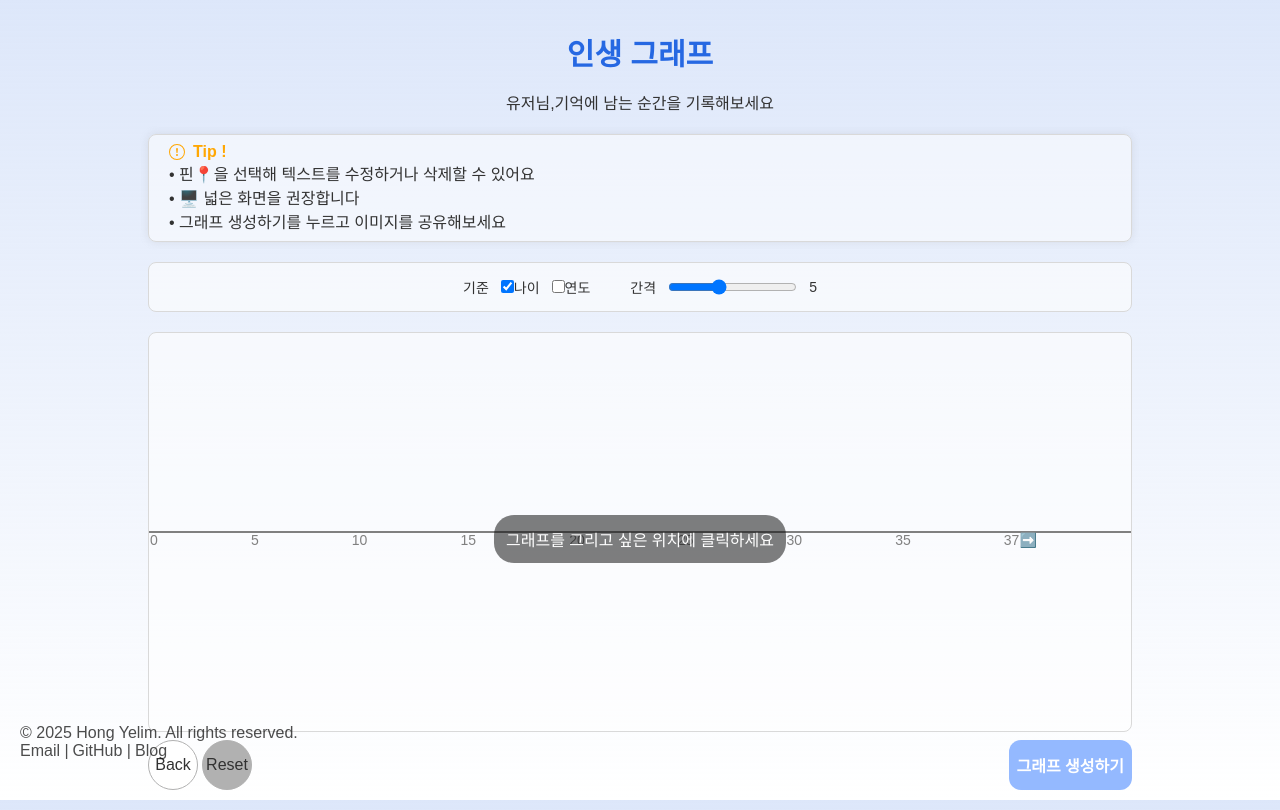
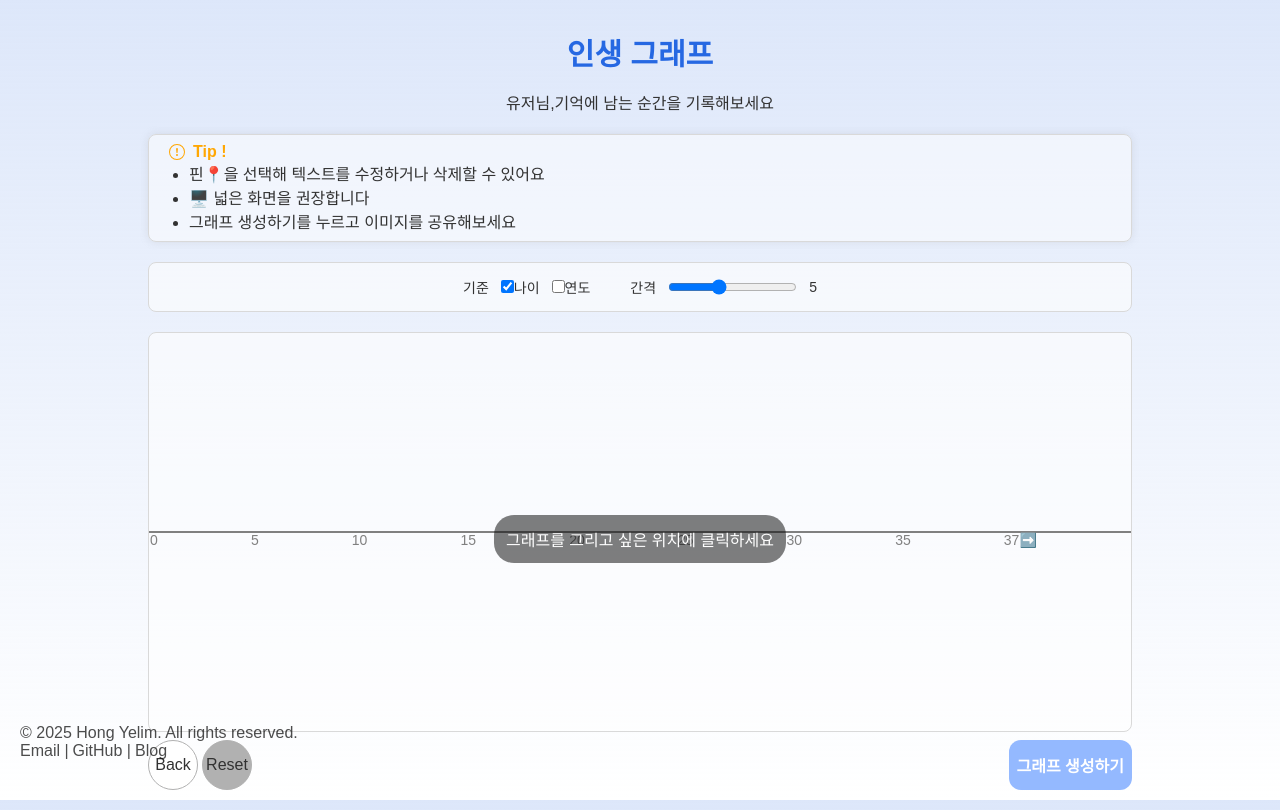
Before and after one commit to hongggyelim/lifeGraph, a React (Create React App) app: page /main in a window 1280 px wide. Built offline with nearby package versions, Linux system fonts and the light colour scheme.

Commit message:
fix: li로 변경

```diff
--- a/src/pages/Main/index.tsx
+++ b/src/pages/Main/index.tsx
@@ -42,16 +42,15 @@ const MainPage = () => {
       <div className="main-div">
         <h1 id="title">인생 그래프</h1>
         <p id="subtitle">{name}님,기억에 남는 순간을 기록해보세요</p>
-        <div className="description">
+        <ul className="description">
           <b className="tip">
             <BsExclamationCircle />
             Tip !
           </b>
-          • 핀📍을 선택해 텍스트를 수정하거나 삭제할 수 있어요
-          <br />
-          • 🖥️ 넓은 화면을 권장합니다
-          <br />• 그래프 생성하기를 누르고 이미지를 공유해보세요
-        </div>
+          <li>핀📍을 선택해 텍스트를 수정하거나 삭제할 수 있어요</li>
+          <li>🖥️ 넓은 화면을 권장합니다</li>
+          <li>그래프 생성하기를 누르고 이미지를 공유해보세요</li>
+        </ul>
         <ScaleController />
         <div className="main-border">
           {points.length === 0 && (
--- a/src/pages/Main/main.scss
+++ b/src/pages/Main/main.scss
@@ -34,7 +34,10 @@
     align-items: flex-start;
     padding: 8px 20px;
     box-shadow: 0 0 8px 0 rgba(151, 151, 151, 0.2);
-
+    list-style: disc;
+    li {
+      margin-left: 20px;
+    }
     .tip {
       color: $point-color;
       display: flex;
```
